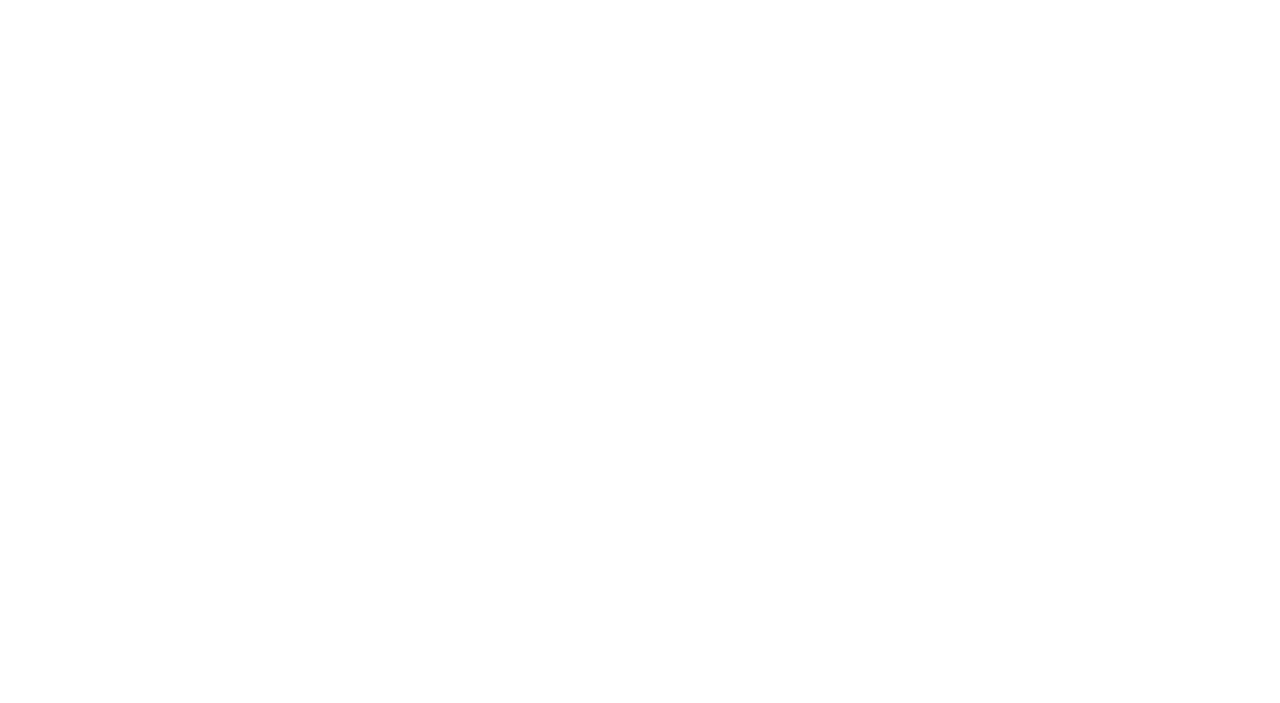
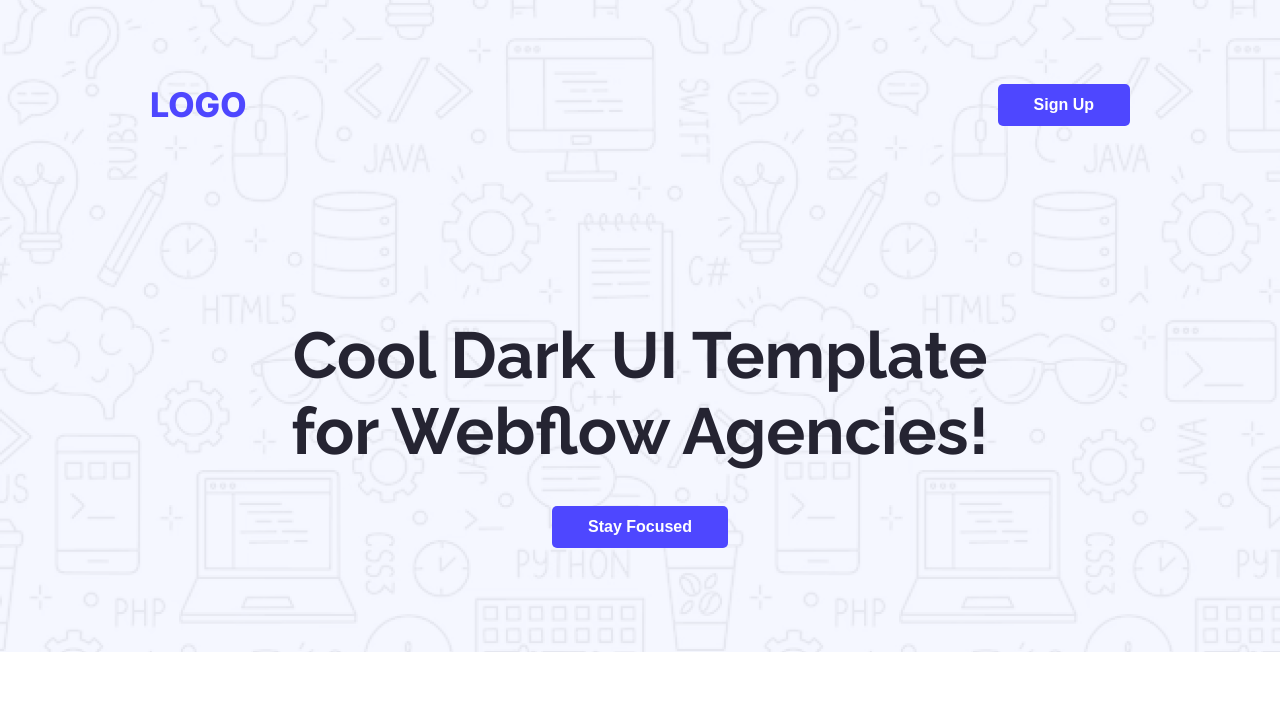
Before and after one commit to shmmdev/B12A01-assignment-01, a plain HTML site: page index.html in a window 1280 px wide. Drawn offline with Linux system fonts and the light colour scheme.

Commit message:
navbar and banner section added

```diff
--- a/index.html
+++ b/index.html
@@ -8,11 +8,41 @@
     <link rel="preconnect" href="https://fonts.gstatic.com" crossorigin>
     <link href="https://fonts.googleapis.com/css2?family=Raleway:ital,wght@0,100..900;1,100..900&display=swap"
         rel="stylesheet">
+    <link
+        href="https://fonts.googleapis.com/css2?family=Inter:ital,opsz,wght@0,14..32,100..900;1,14..32,100..900&display=swap"
+        rel="stylesheet">
     <link rel="stylesheet" href="styles/stylesheet.css">
     <title>Landing Launchpad</title>
 </head>
 
-<body>
+<body class="raleway-normal">
+    <header class="header">
+        <nav>
+            <h3 class="nav-logo inter-normal">LOGO</h3>
+            <button class="btn-primary">Sign Up</button>
+
+        </nav>
+
+        <div class="banner">
+
+            <h1 class="banner-title text-center">Cool Dark UI Template for Webflow Agencies!</h1>
+            <div class="banner-btn-container text-center">
+                <button class="btn-primary ">Stay Focused</button>
+            </div>
+
+
+
+        </div>
+
+    </header>
+
+    <main>
+
+    </main>
+
+    <footer>
+
+    </footer>
 
 </body>
 
--- a/styles/stylesheet.css
+++ b/styles/stylesheet.css
@@ -5,3 +5,70 @@
   font-optical-sizing: auto;
   font-style: normal;
 }
+
+/* Inter font style */
+.inter-normal {
+  font-family: "Inter", sans-serif;
+  font-optical-sizing: auto;
+  font-style: normal;
+}
+
+/* Shared Styles */
+
+.btn-primary {
+  background-color: #4e47ff;
+  font-size: 16px;
+  font-weight: bold;
+  color: white;
+  padding: 12px 36px;
+  border-radius: 5px;
+  border: none;
+}
+
+.text-center {
+  text-align: center;
+}
+
+/* Body styles */
+body {
+  margin: 0px 0px;
+  padding: 0px 0px;
+}
+
+/* Header Styles */
+.header {
+  background-image: url(../assets/Hero-bg.png);
+  background-repeat: no-repeat;
+}
+
+/* Nav styles */
+nav {
+  display: flex;
+  align-items: center;
+  justify-content: space-between;
+  margin: 0px 150px 50px;
+  padding-top: 50px;
+}
+
+.nav-logo {
+  font-size: 34px;
+  color: #4e47ff;
+  font-weight: 800;
+}
+
+/* Banner Styles */
+
+.banner {
+  margin: 158px 267.5px 0px;
+}
+
+.banner-title {
+  font-size: 65px;
+  font-weight: bold;
+  color: #252432;
+  margin: 0 0;
+}
+
+.banner-btn-container {
+  padding: 37px 0px 152px 0px;
+}
```
